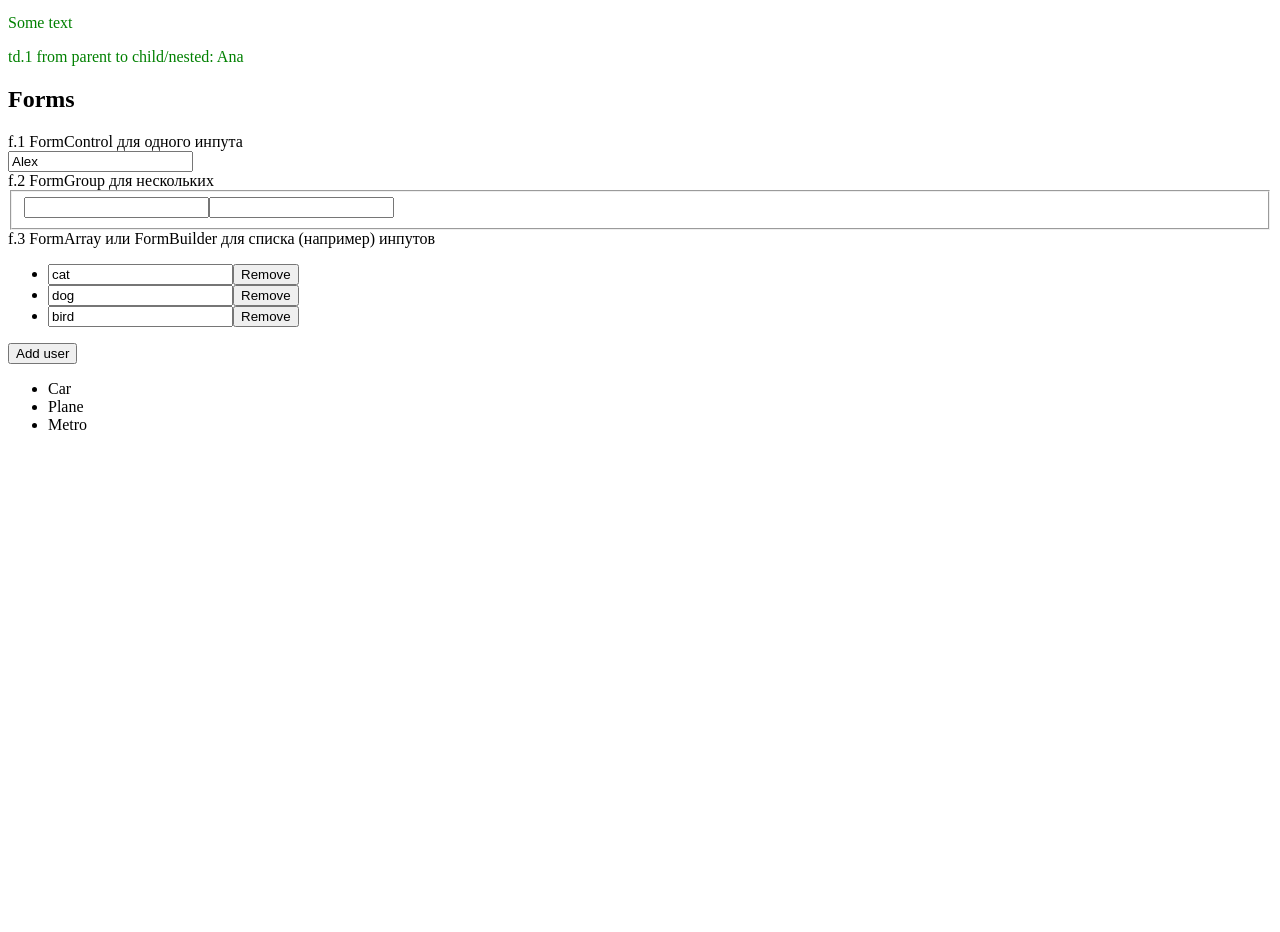
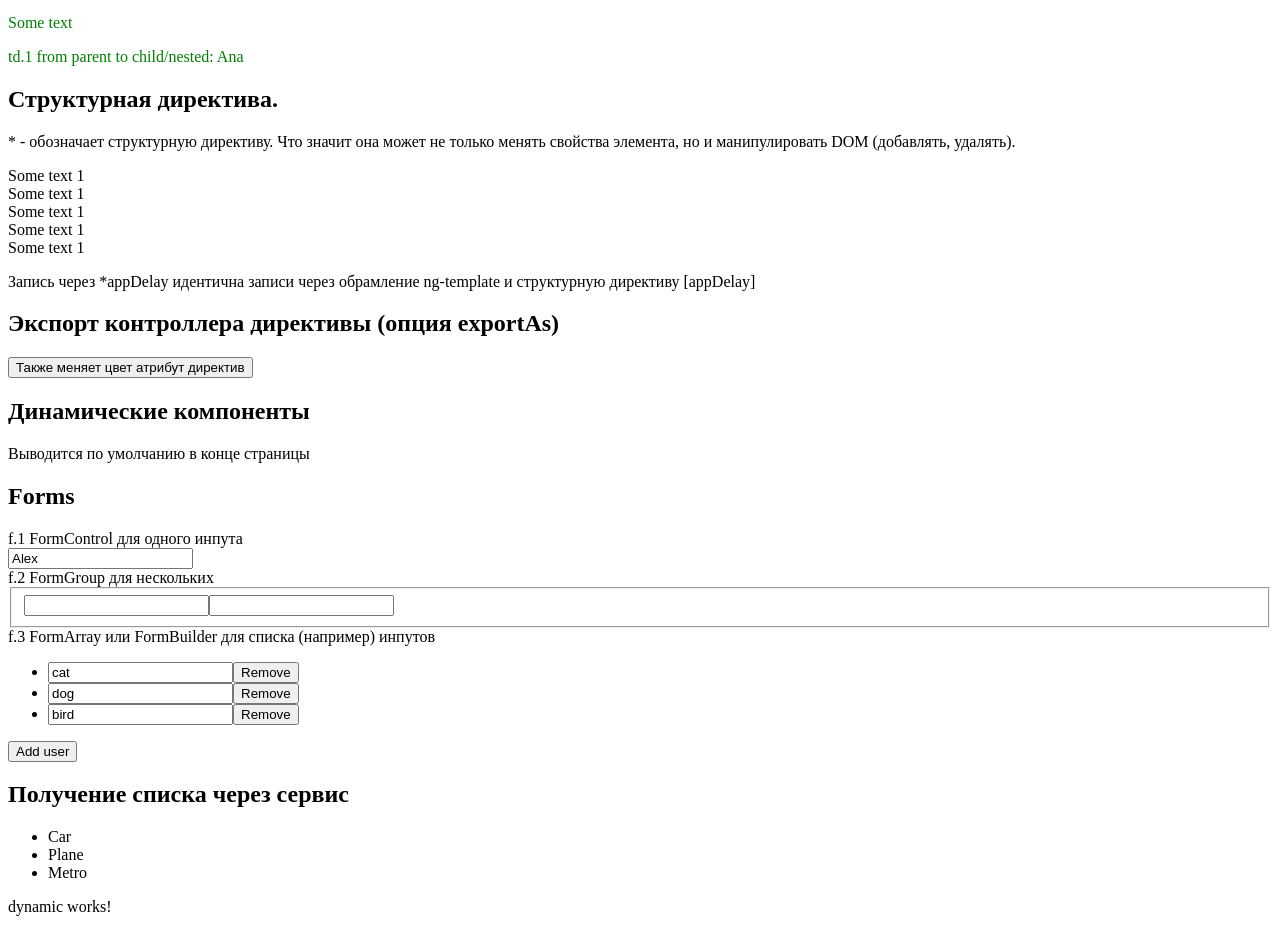
Before and after one commit to aam-fd/angular-screencasts, an Angular app: page / in a window 1280 px wide. Shown: the part 1240-2172 px from the top of the page. Before the commit the page ends 1690 px from the top, so only its background shows below. Built offline with nearby package versions, Linux system fonts and the light colour scheme.

Commit message:
dynamic components

```diff
--- a/src/app/app.component.html
+++ b/src/app/app.component.html
@@ -55,11 +55,30 @@
 </app-projection>
 
 <h2>Атрибут директива. Команда ng g d имя создает два файла .ts и .spec.ts.</h2>
-<div appColory>
+<div appColory #changecolor1="colory">
   Some text
 </div>
-<app-nested appColory
-            [user]="girls[0]"></app-nested>
+<app-nested
+  appColory
+  [user]="girls[0]"
+  #changecolor2="colory"
+  ></app-nested>
+
+<h2>Структурная директива.</h2>
+<p>* - обозначает структурную директиву. Что значит она может не только менять свойства элемента, но и манипулировать DOM (добавлять, удалять).</p>
+<div *ngFor="let delay of [1,2,3,4,5,6]">
+  <div *appDelay="delay">Some text 1</div>
+</div>
+<p>Запись через *appDelay идентична записи через обрамление ng-template и структурную директиву [appDelay]</p>
+  <ng-template [appDelay]="10">
+    <div>Some text 2</div>
+  </ng-template>
+
+<h2>Экспорт контроллера директивы (опция exportAs)</h2>
+<button (click)="changecolor1.setRandomColor(); changecolor2.setRandomColor()">Также меняет цвет атрибут директив</button>
+
+<h2>Динамические компоненты</h2>
+<p>Выводится по умолчанию в конце страницы</p>
 
 <h2>Forms</h2>
 f.1 FormControl для одного инпута<br>
@@ -80,6 +99,7 @@ f.3 FormArray или FormBuilder для списка (например) инпу
   <button (click)="addUserControl()">Add user</button>
 </form>
 
+<h2>Получение списка через сервис</h2>
 <ul>
   <li *ngFor="let policy of policies">{{ policy.name }}</li>
 </ul>
--- a/src/app/app.component.ts
+++ b/src/app/app.component.ts
@@ -1,8 +1,9 @@
-import { Component, OnInit, OnDestroy } from '@angular/core';
+import { Component, OnInit, OnDestroy, ViewContainerRef, ComponentFactoryResolver } from '@angular/core';
 import { FormControl, Validators, FormGroup, FormArray, FormBuilder } from '@angular/forms';
 import { Observable, Subscription } from 'rxjs';
 import { Policy } from './common/models/policy';
 import { PoliciesService } from './common/services/policies.service';
+import { DynamicComponent } from './dynamic/dynamic.component';
 
 @Component({
   selector: 'app-root',
@@ -17,8 +18,6 @@ export class AppComponent implements OnInit, OnDestroy {
 
   // ui data
   public policies: Policy[] = [];
-
-
 
   public myColor: String = 'green';
   public selectedUser;
@@ -41,7 +40,9 @@ export class AppComponent implements OnInit, OnDestroy {
 
   constructor(
     private _formBuilder: FormBuilder,
-    private _policiesService: PoliciesService
+    private _policiesService: PoliciesService,
+    private viewContainerRef: ViewContainerRef,
+    private componentFactoryResolver: ComponentFactoryResolver
   ) {
     this.policies$ = this._policiesService.getPolicies();
   }
@@ -50,8 +51,12 @@ export class AppComponent implements OnInit, OnDestroy {
     this._subscriptionPolicies = this.policies$.subscribe((policies: Policy[]) => {
       console.log('policies', policies);
       this.policies = policies;
+    });
 
-    });
+    setTimeout(_ => {
+      const componentFactory = this.componentFactoryResolver.resolveComponentFactory(DynamicComponent);
+      const componentRef = this.viewContainerRef.createComponent(componentFactory);
+    }, 3000)
 
     this.nameControl = new FormControl('Alex', [Validators.required, Validators.minLength(4)]); // первая [] - синхронный валидатор, вторая [] - асинхронный валидатор
     this.nameControl.valueChanges.subscribe((value) => console.log(value));
@@ -78,7 +83,6 @@ export class AppComponent implements OnInit, OnDestroy {
       animals: this._formBuilder.array([['cat'],['dog'],['bird']]),
     });
 
-
     this.usersListControl.valueChanges.subscribe((value) => console.log(value));
 
   }
--- a/src/app/app.module.ts
+++ b/src/app/app.module.ts
@@ -11,6 +11,8 @@ import { AppComponent } from './app.component';
 import { NestedComponent } from './nested/nested.component';
 import { ProjectionComponent } from './projection/projection.component';
 import { ColoryDirective } from './directives/colory.directive';
+import { DelayDirective } from './directives/delay.directive';
+import { DynamicComponent } from './dynamic/dynamic.component';
 // import { policiesReducer } from './store/reducers/policies.reducer';
 
 
@@ -19,7 +21,12 @@ import { ColoryDirective } from './directives/colory.directive';
     AppComponent,
     NestedComponent,
     ProjectionComponent,
-    ColoryDirective
+    ColoryDirective,
+    DelayDirective,
+    DynamicComponent
+  ],
+  entryComponents: [
+    DynamicComponent,
   ],
   imports: [
     BrowserModule,
--- /dev/null
+++ b/src/app/dynamic/dynamic.component.html
@@ -0,0 +1,3 @@
+<p>
+  dynamic works!
+</p>
--- /dev/null
+++ b/src/app/dynamic/dynamic.component.ts
@@ -0,0 +1,15 @@
+import { Component, OnInit } from '@angular/core';
+
+@Component({
+  selector: 'app-dynamic',
+  templateUrl: './dynamic.component.html',
+  styleUrls: ['./dynamic.component.css']
+})
+export class DynamicComponent implements OnInit {
+
+  constructor() { }
+
+  ngOnInit() {
+  }
+
+}
```
Also changed, not shown: src/app/dynamic/dynamic.component.css (added), 1 other file (tests, documents, lock files or other folders).
